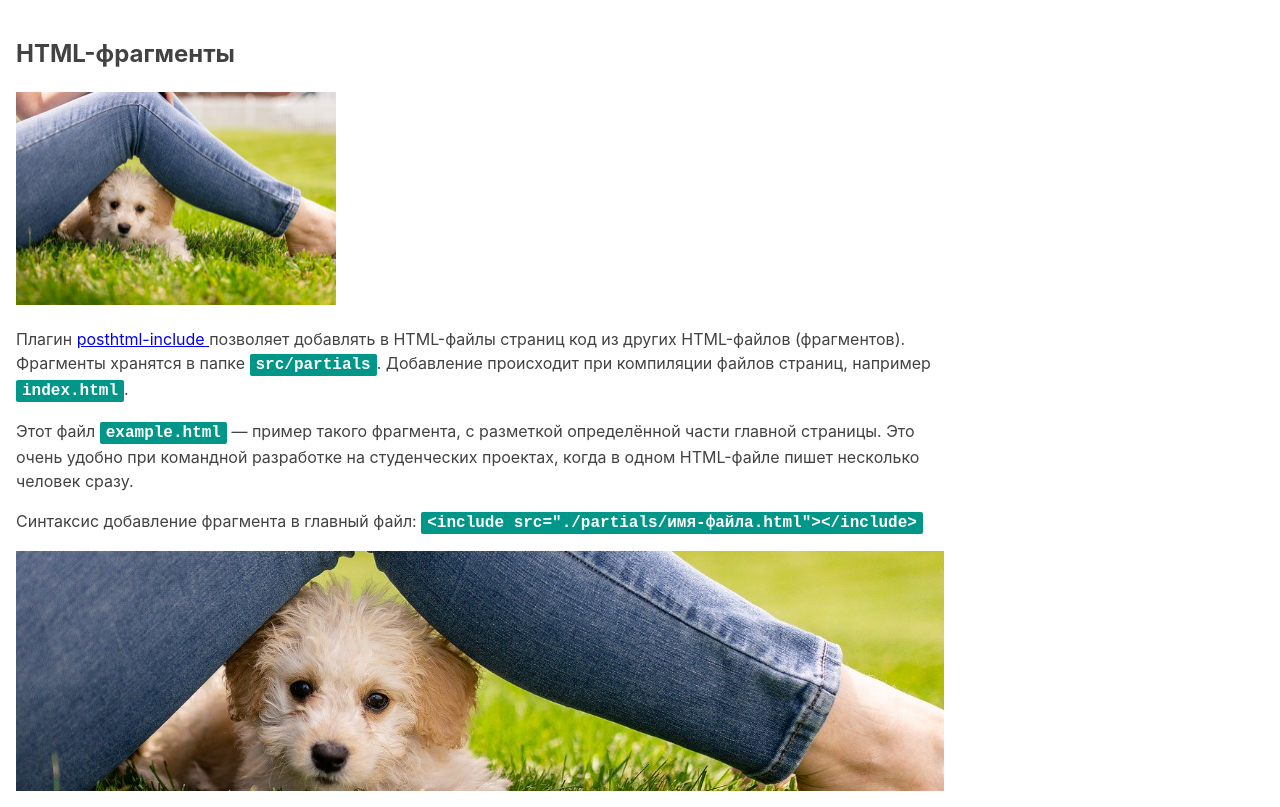
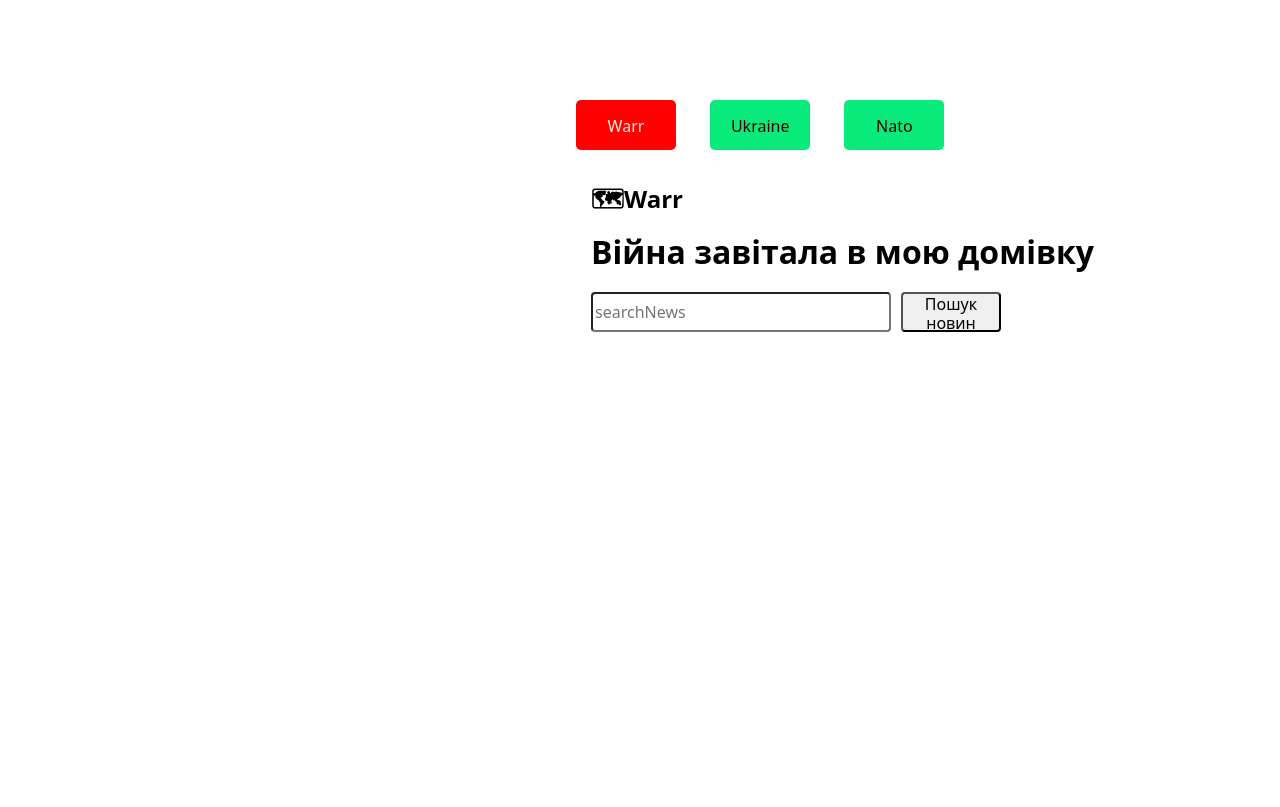
Before and after one commit to Spec27/Water-serwice, a website built with Parcel: page src/index.html in a window 1280 px wide. Built offline with nearby package versions, Linux system fonts and the light colour scheme.

Commit message:
написав плагін під кнопки

```diff
--- a/src/index.html
+++ b/src/index.html
@@ -1,21 +1,23 @@
 <!DOCTYPE html>
 <html lang="ru">
+
 <head>
   <meta charset="UTF-8" />
   <meta name="viewport" content="width=device-width, initial-scale=1.0" />
   <title>Заголовок страницы</title>
-    <link
-      rel="stylesheet"
-      href="https://cdnjs.cloudflare.com/ajax/libs/modern-normalize/1.0.0/modern-normalize.min.css"
+  <link rel="stylesheet" href="https://cdnjs.cloudflare.com/ajax/libs/modern-normalize/1.0.0/modern-normalize.min.css"
     integrity="sha512-ISS7cAi1PEhQ8jnbJpJZMd29NlhNj4AWYyLOSp2CE/CsHxTCu+r+t0D2yoJudVrd0/8fTVPUVDzY5Tvli75u/g=="
-      crossorigin="anonymous"
-    />
+    crossorigin="anonymous" />
 </head>
+
 <body>
   <!-- Так добавляются фрагменты в главные HTML-файлы страниц. -->
-    <include src="./partials/example.html"></include>
-
+  <include src="./partials/watter.html"></include>
+  <include src="./partials/partials1.html"></include>
   <!-- Скрипт идёт последним в разметке. В нём уже подключен главный SASS-файл. -->
   <script src="./index.js"></script>
+  <script src="./tamplates/plagin.js"></script>
+  <script src="./tamplates/clasic.js"></script>
 </body>
+
 </html>
--- a/src/partials/example.html
+++ /dev/null
@@ -1,33 +0,0 @@
-<article class="example">
-  <h1>HTML-фрагменты</h1>
-
-  <!-- Путь к изображениям из HTML-фрагмента такой, как из файла index.html -->
-  <img src="images/demo.jpg" alt="" width="320" />
-  <p>
-    Плагин
-    <a
-      href="https://github.com/posthtml/posthtml-include"
-      target="_blank"
-      rel="noopener noreferrer"
-    >
-      posthtml-include
-    </a>
-    позволяет добавлять в HTML-файлы страниц код из других HTML-файлов (фрагментов). Фрагменты
-    хранятся в папке
-    <code>src/partials</code>. Добавление происходит при компиляции файлов страниц, например
-    <code>index.html</code>.
-  </p>
-
-  <p>
-    Этот файл <code>example.html</code> &mdash; пример такого фрагмента, с разметкой определённой
-    части главной страницы. Это очень удобно при командной разработке на студенческих проектах,
-    когда в одном HTML-файле пишет несколько человек сразу.
-  </p>
-
-  <p>
-    Синтаксис добавление фрагмента в главный файл:
-    <code> &lt;include src="./partials/имя-файла.html"&gt;&lt;/include&gt; </code>
-  </p>
-
-  <div class="background"></div>
-</article>
--- /dev/null
+++ b/src/partials/partials1.html
@@ -0,0 +1,62 @@
+<body>
+    <div class="tabs" id="tabs-1">
+        <div class="controls" data-controls>
+            <a href="#Warr" class="controls__item ">Warr</a>
+            <a href="#Ukraine" class="controls__item">Ukraine</a>
+            <a href="#Nato" class="controls__item">Nato</a>
+        </div>
+
+        <div class="panes" data-panes>
+            <div class="pane" id="Warr">
+                <h2 class="pane__state">🗺Warr</h2>
+                <p class="pane__text">
+                <div>
+                    <h1>Війна завітала в мою домівку</h1>
+                    <form action="" class="Search-form">
+                        <input type="tex " name="searchQuery" autocomplete="of" placeholder="searchNews"
+                            class="serch-input">
+                        <button type="submit" class="serch-button">Пошук новин</button>
+                    </form>
+                    <div class="galery-warr">
+                        <img src="" alt="">
+                    </div>
+                </div>
+                </p>
+            </div>
+
+            <div class="pane" id="Ukraine">
+                <h2 class="pane__state">🔥Ukraine</h2>
+                <p class="pane__text">
+                <div>
+                    <h1>Новини України</h1>
+                    <form action="" class="Search-form">
+                        <input type="tex " name="searchQuery" autocomplete="of" placeholder="searchNews"
+                            class="serch-input">
+                        <button type="submit" class="serch-button">Пошук новин</button>
+                    </form>
+                    <div class="galery-warr">
+                        <img src="" alt="">
+                    </div>
+                </div>
+                </p>
+            </div>
+
+            <div class="pane" id="Nato">
+                <h2 class="pane__state">🐑Nato</h2>
+                <p class="pane__text">
+                <div>
+                    <h1>Новини Нато та Евросоюзу</h1>
+                    <form action="" class="Search-form">
+                        <input type="tex " name="searchQuery" autocomplete="of" placeholder="searchNews"
+                            class="serch-input">
+                        <button type="submit" class="serch-button">Пошук новин</button>
+                    </form>
+                    <div class="galery-warr">
+                        <img src="" alt="">
+                    </div>
+                </div>
+                </p>
+            </div>
+        </div>
+    </div>
+</body>
--- /dev/null
+++ b/src/sass/_partials1.scss
@@ -0,0 +1,38 @@
+.tabs {
+  display: inline-block;
+  align-items: center;
+  justify-content: center;
+  padding-top: 100px;
+  padding-left: 45%;
+}
+.controls__item {
+  width: 100px;
+  height: auto;
+  outline: none;
+  text-decoration: none;
+  display: inline-block;
+  padding: 2px 1px 0;
+  text-align: center;
+  line-height: 3;
+  color: rgb(59, 2, 2);
+  background: rgb(8, 235, 122);
+  border: 1px;
+  border-radius: 5px;
+  margin-right: 30px;
+}
+.controls__item:hover {
+  background: rgb(2, 184, 93);
+  color: rgb(255, 123, 123);
+}
+
+.controls__item--active {
+  background-color: rgb(255, 0, 0);
+  color: antiquewhite;
+}
+.pane {
+  display: none;
+  padding: 15px;
+}
+.pane--active {
+  display: block;
+}
--- /dev/null
+++ b/src/sass/_watter.scss
@@ -0,0 +1,17 @@
+.Search-form {
+  display: flex;
+  align-items: center;
+}
+
+.serch-input {
+  width: 300px;
+  height: 40px;
+  border-radius: 4px;
+  margin-right: 10px;
+}
+
+.serch-button {
+  width: 100px;
+  height: 40px;
+  border-radius: 4px;
+}
--- a/src/sass/main.scss
+++ b/src/sass/main.scss
@@ -5,3 +5,5 @@
 
 // Стили для файла с примером HTML-фрагмента
 @import './example';
+@import './watter';
+@import './partials1';
--- /dev/null
+++ b/src/tamplates/plagin.js
@@ -0,0 +1,88 @@
+class Tabs {
+  constructor({
+    rootSelector,
+    activeControlClass = 'active',
+    activePaneClass = 'active',
+    activeTab = 1,
+  }) {
+    this._refs = this._getRefs(rootSelector);
+    this._activeControlClass = activeControlClass;
+    this._activePaneClass = activePaneClass;
+    this._activeTabIdx = activeTab - 1;
+
+    this._bindEvents();
+    this._setActiveTab();
+  }
+
+  _getRefs(root) {
+    const refs = {};
+    refs.controls = document.querySelector(`${root} [data-controls]`);
+    refs.panes = document.querySelector(`${root} [data-panes]`);
+    return refs;
+  }
+  _bindEvents() {
+    this._refs.controls.addEventListener('click', this._onControlsClick.bind(this));
+  }
+  _onControlsClick(event) {
+    event.preventDefault();
+    if (event.target.nodeName !== 'A') {
+      return;
+    }
+    this._removeActiveTab();
+
+    const controlItem = event.target;
+    controlItem.classList.add(this._activeControlClass);
+
+    const paneId = this._getPainId(controlItem);
+    this._setActivePane(paneId);
+  }
+
+  _setActiveTab() {
+    const controlItem = this._refs.controls.querySelectorAll('a');
+    const control = controlItem[this._activeTabIdx];
+
+    control.classList.add(this._activeControlClass);
+
+    const paneId = this._getPainId(control);
+    this._setActivePane(paneId);
+  }
+
+  _removeActiveTab() {
+    const currentActiveControleItem = this._refs.controls.querySelector(
+      `.${this._activeControlClass}`,
+    );
+
+    if (!currentActiveControleItem) {
+      return;
+    }
+    currentActiveControleItem.classList.remove(this._activeControlClass);
+    const paneId = this._getPainId(currentActiveControleItem);
+    this._removeActivePain(paneId);
+  }
+
+  _setActivePane(paneId) {
+    const pane = this._getPainById(paneId);
+    pane.classList.add(this._activePaneClass);
+  }
+
+  _removeActivePain(paneId) {
+    const pane = this._getPainById(paneId);
+    pane.classList.remove(this._activePaneClass);
+  }
+
+  _getPainId(control) {
+    return control.getAttribute('href').slice(1);
+  }
+
+  _getPainById(id) {
+    return this._refs.panes.querySelector(`#${id}`);
+  }
+}
+
+const tabs1 = new Tabs({
+  rootSelector: '#tabs-1',
+  activeControlClass: 'controls__item--active',
+  activePaneClass: 'pane--active',
+  activeTab: 1,
+});
+console.log(tabs1);
```
Also changed, not shown: src/tamplates/clasic.js (added, +39 -0 lines), src/partials/watter.html (added), src/tamplates/watter.hbs (added). Lines whose indentation alone changed are shown as unchanged.
